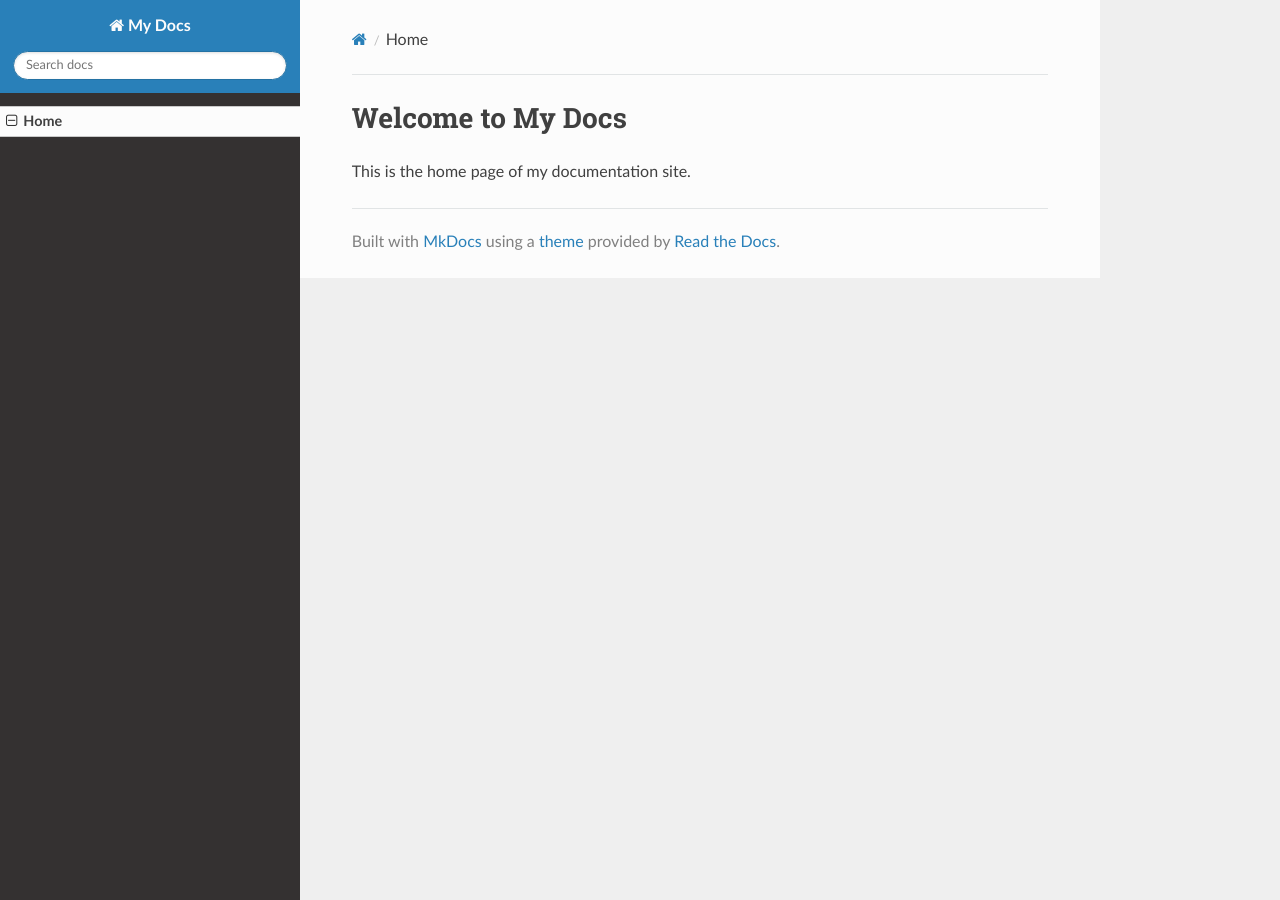
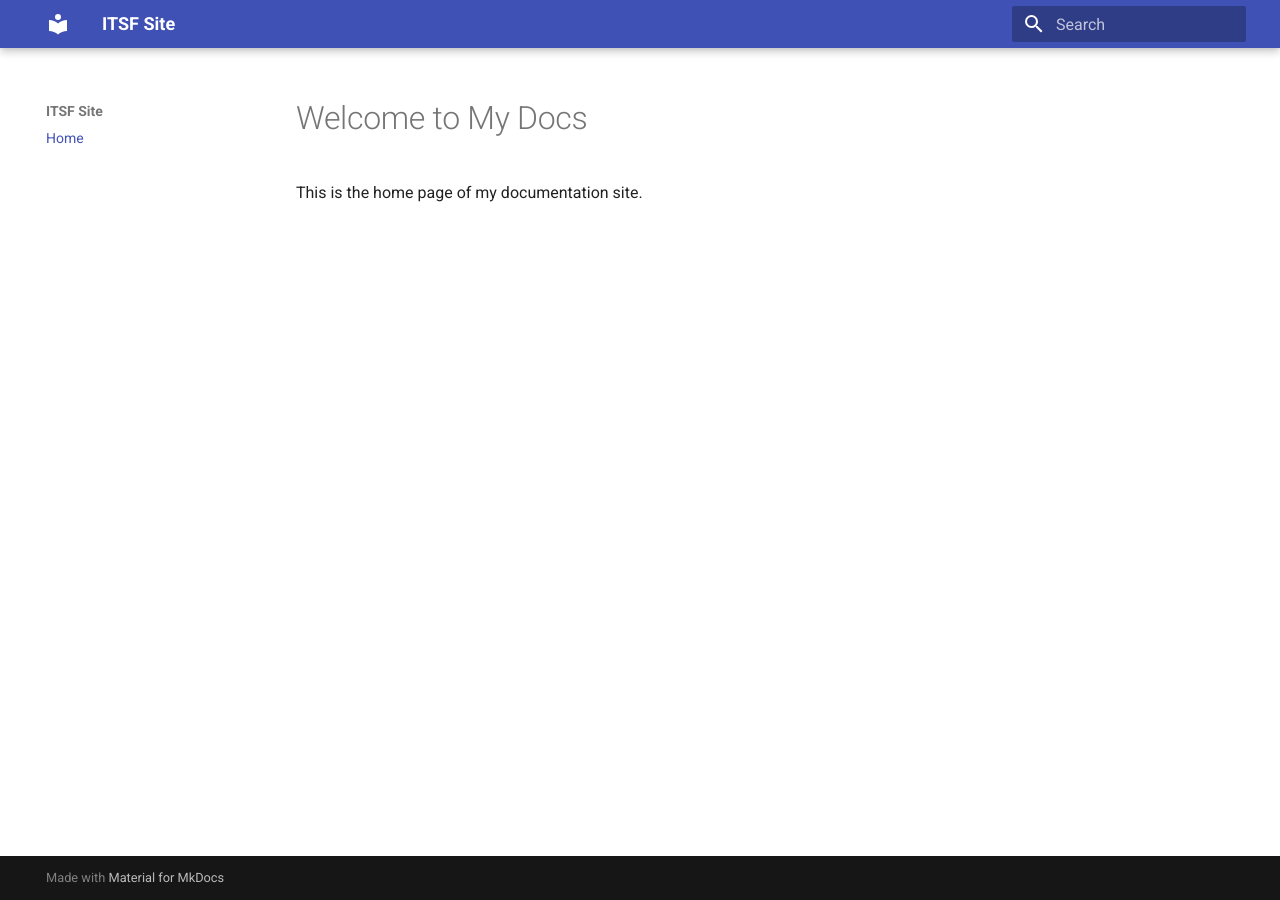
Before and after one commit to adamjrberry/itsf, an MkDocs documentation site: the page built from docs/index.md, in a window 1280 px wide. Built offline with MkDocs 1.6.1 and Material for MkDocs 9.7.7, drawn with Linux system fonts in a browser that asks for light colours; nearby versions of some CDN libraries.

Commit message:
Update mkdocs.yml

```diff
--- a/mkdocs.yml
+++ b/mkdocs.yml
@@ -1,4 +1,4 @@
-site_name: My Docs
-theme: readthedocs
+site_name: ITSF Site
+theme: material
 nav:
   - Home: index.md
```
